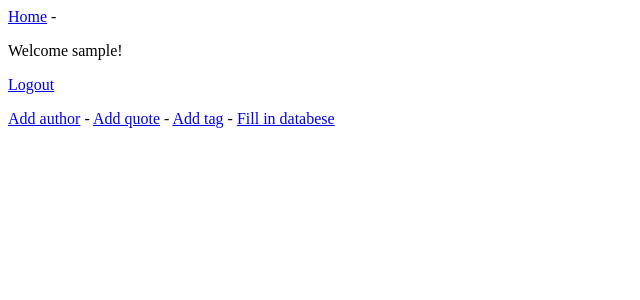
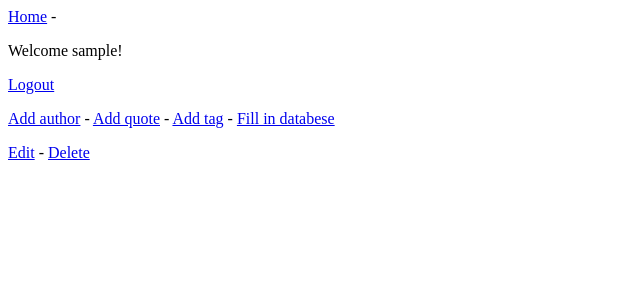
Before and after one commit to Szumapman/GoIT_h10_django, a Django app: template quotes_app/templates/quotes_app/about.html in a window 1280 px wide. Shown: the top 300 px of the page, without its empty margins (0-640 px from the left). Run offline with Django 5.2, Linux system fonts and the light colour scheme; the template is opened without the code that fills it, so the values that code supplies are empty; the visitor is signed in with stand-in values (Sample User, id 1).

Commit message:
Add edit and delete

```diff
--- a/quotes_app/templates/quotes_app/about.html
+++ b/quotes_app/templates/quotes_app/about.html
@@ -5,4 +5,10 @@
  <p> {% if author.born_date %} {{ author.born_date }} {% endif %}</p>
  <p> {{ author.born_location }} </p>
  <p> {{ author.descryption }} </p>
+ {% if user.is_authenticated %}
+ <p>
+    <a href="{% url 'quotes_app:edit_author' author.id %}">Edit</a> -
+    <a href="{% url 'quotes_app:delete_author' author.id %}">Delete</a>
+ </p>
+ {% endif %}
 {% endblock content %}
```
